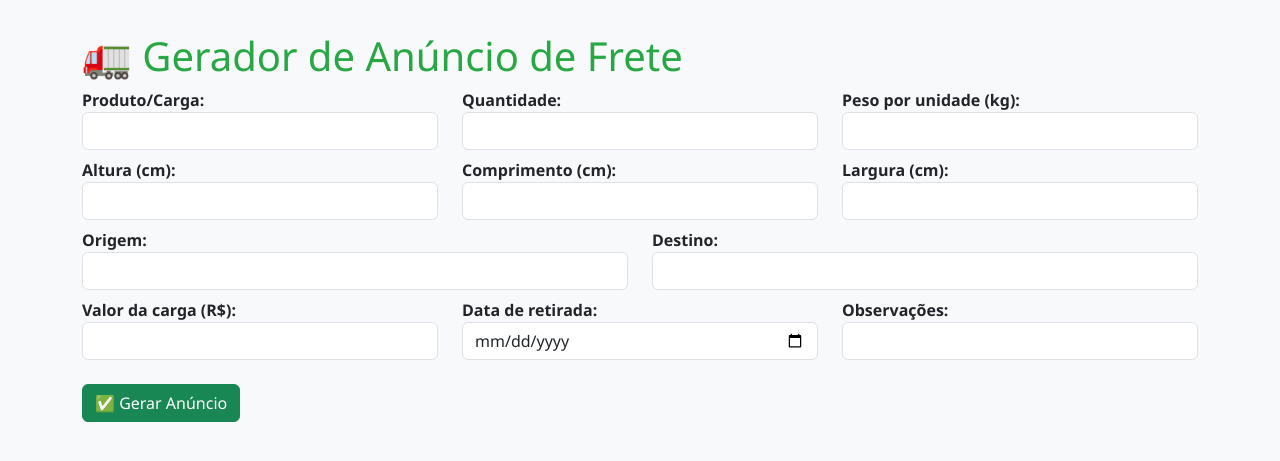
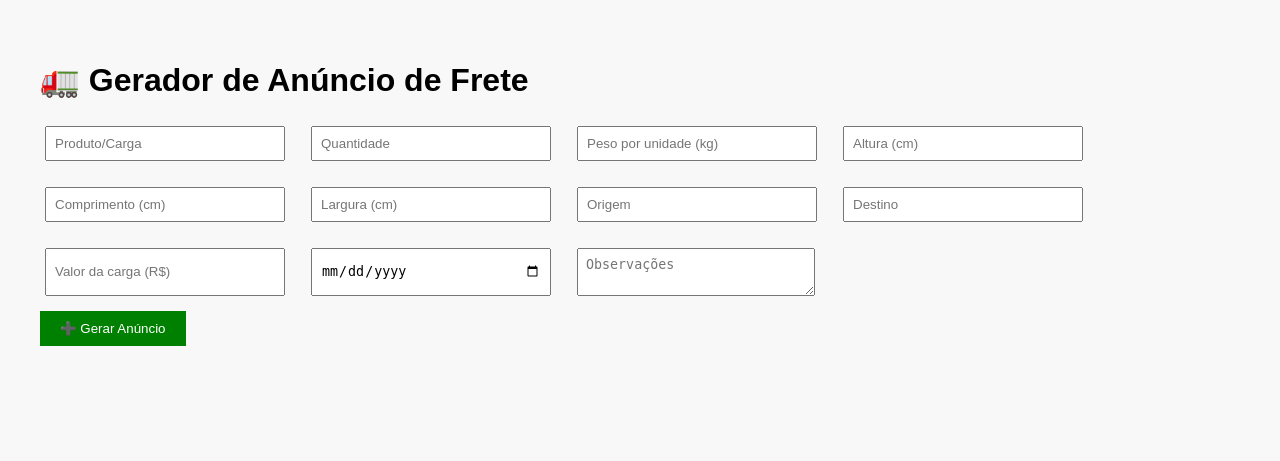
Before and after one commit to roberto36681250/simulador-de-frete, a FastAPI app: page / in a window 1280 px wide. Shown: the top 461 px of the page. Run offline with FastAPI, Linux system fonts and the light colour scheme.

Commit message:
Update form.html

```diff
--- a/templates/form.html
+++ b/templates/form.html
@@ -2,108 +2,69 @@
 <html lang="pt-br">
 <head>
     <meta charset="UTF-8">
-    <title>Gerador de Anúncio de Frete</title>
-    <link href="https://cdn.jsdelivr.net/npm/bootstrap@5.3.0/dist/css/bootstrap.min.css" rel="stylesheet">
+    <title>Simulador de Frete</title>
     <style>
         body {
-            background-color: #f8f9fa;
+            font-family: Arial, sans-serif;
             padding: 2rem;
-            font-family: 'Segoe UI', Tahoma, Geneva, Verdana, sans-serif;
+            background: #f8f8f8;
         }
-        h1 {
-            color: #28a745;
+        input, textarea {
+            padding: 8px;
+            margin: 5px;
+            width: 220px;
         }
-        label {
-            font-weight: bold;
+        .form-group {
+            display: flex;
+            flex-wrap: wrap;
+            gap: 1rem;
+        }
+        button {
+            padding: 10px 20px;
+            background: green;
+            color: white;
+            border: none;
+            cursor: pointer;
+            margin-top: 10px;
         }
         .resultado {
-            background-color: #ffffff;
-            border: 1px solid #dee2e6;
-            border-radius: 0.5rem;
-            padding: 1.5rem;
+            background: white;
+            padding: 1rem;
             margin-top: 2rem;
-            box-shadow: 0 0 10px rgba(0,0,0,0.05);
+            border-radius: 8px;
+            box-shadow: 0 0 8px rgba(0,0,0,0.1);
         }
-        .btn-success {
-            margin-top: 1rem;
-        }
-        .links {
-            margin-top: 1.5rem;
+        .resultado a {
+            text-decoration: none;
+            color: #0066cc;
+            font-weight: bold;
         }
     </style>
 </head>
 <body>
-    <div class="container">
     <h1>🚛 Gerador de Anúncio de Frete</h1>
     <form method="post">
-            <div class="row mb-2">
-                <div class="col-md-4">
-                    <label>Produto/Carga:</label>
-                    <input type="text" class="form-control" name="produto" required>
+        <div class="form-group">
+            <input name="produto" placeholder="Produto/Carga" required>
+            <input name="quantidade" type="number" placeholder="Quantidade" required>
+            <input name="peso" type="number" step="0.1" placeholder="Peso por unidade (kg)" required>
+            <input name="altura" type="number" step="0.1" placeholder="Altura (cm)" required>
+            <input name="comprimento" type="number" step="0.1" placeholder="Comprimento (cm)" required>
+            <input name="largura" type="number" step="0.1" placeholder="Largura (cm)" required>
+            <input name="origem" placeholder="Origem" required>
+            <input name="destino" placeholder="Destino" required>
+            <input name="valor" type="number" step="0.1" placeholder="Valor da carga (R$)" required>
+            <input name="data" type="date" placeholder="Data de retirada" required>
+            <textarea name="observacoes" placeholder="Observações" rows="2"></textarea>
         </div>
-                <div class="col-md-4">
-                    <label>Quantidade:</label>
-                    <input type="number" class="form-control" name="quantidade" required>
-                </div>
-                <div class="col-md-4">
-                    <label>Peso por unidade (kg):</label>
-                    <input type="number" step="0.01" class="form-control" name="peso" required>
-                </div>
-            </div>
-
-            <div class="row mb-2">
-                <div class="col-md-4">
-                    <label>Altura (cm):</label>
-                    <input type="number" step="0.01" class="form-control" name="altura" required>
-                </div>
-                <div class="col-md-4">
-                    <label>Comprimento (cm):</label>
-                    <input type="number" step="0.01" class="form-control" name="comprimento" required>
-                </div>
-                <div class="col-md-4">
-                    <label>Largura (cm):</label>
-                    <input type="number" step="0.01" class="form-control" name="largura" required>
-                </div>
-            </div>
-
-            <div class="row mb-2">
-                <div class="col-md-6">
-                    <label>Origem:</label>
-                    <input type="text" class="form-control" name="origem" required>
-                </div>
-                <div class="col-md-6">
-                    <label>Destino:</label>
-                    <input type="text" class="form-control" name="destino" required>
-                </div>
-            </div>
-
-            <div class="row mb-2">
-                <div class="col-md-4">
-                    <label>Valor da carga (R$):</label>
-                    <input type="text" class="form-control" name="valor_nf" required>
-                </div>
-                <div class="col-md-4">
-                    <label>Data de retirada:</label>
-                    <input type="date" class="form-control" name="data_retirada" required>
-                </div>
-                <div class="col-md-4">
-                    <label>Observações:</label>
-                    <input type="text" class="form-control" name="observacoes">
-                </div>
-            </div>
-
-            <button type="submit" class="btn btn-success">✅ Gerar Anúncio</button>
+        <button type="submit">➕ Gerar Anúncio</button>
     </form>
 
     {% if resultado %}
     <div class="resultado">
-                {{ resultado | safe }}
-                <div class="links">
-                    📎 <a href="/gerar_pdf" target="_blank">PDF</a> |
-                    📤 <a href="{{ whatsapp_url }}" target="_blank">WhatsApp</a>
-                </div>
+        <p>{{ resultado|safe }}</p>
+        <p>📤 <a href="{{ whatsapp_url }}" target="_blank">Compartilhar no WhatsApp</a></p>
     </div>
     {% endif %}
-    </div>
 </body>
 </html>
```
Lines whose indentation alone changed are shown as unchanged.
